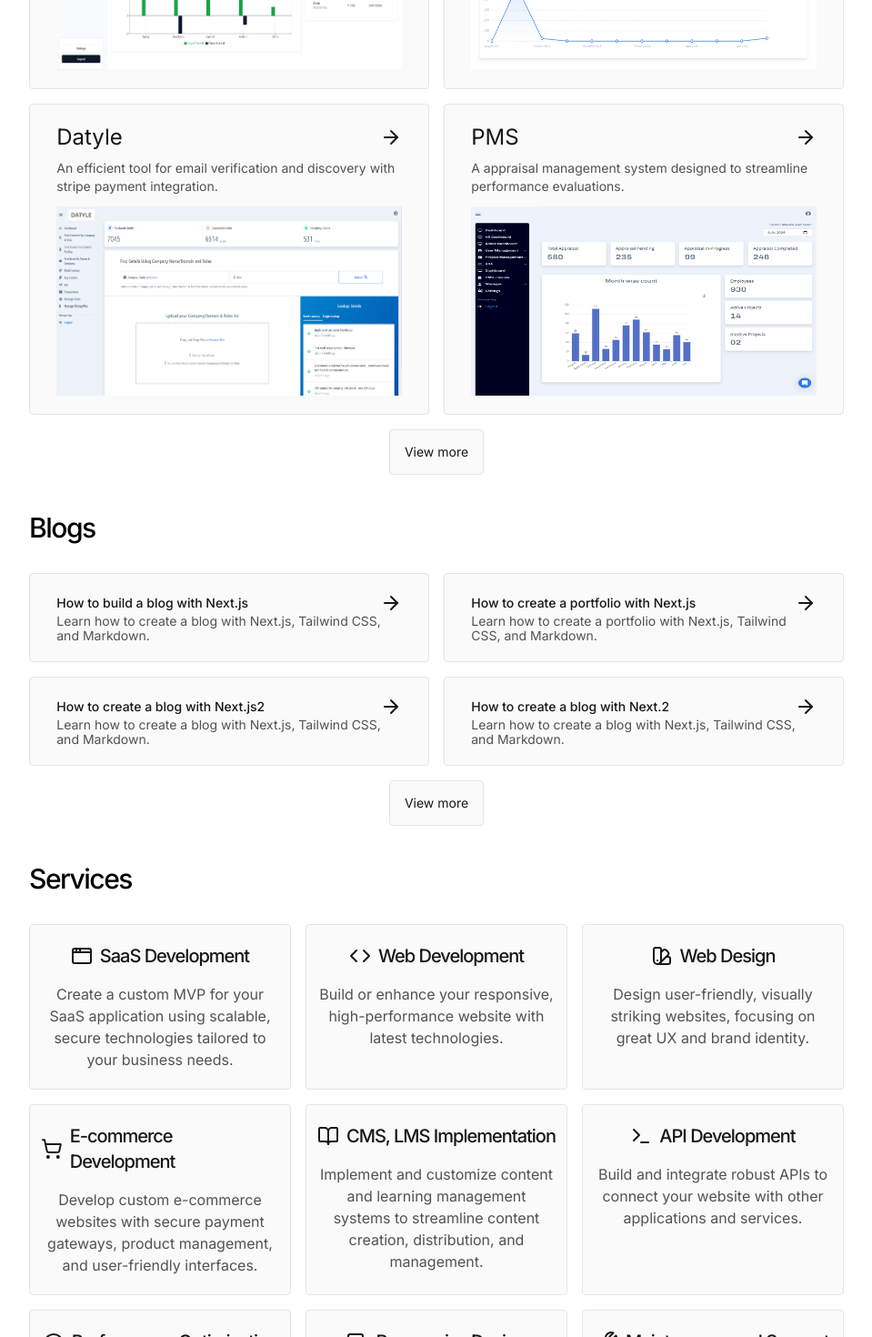
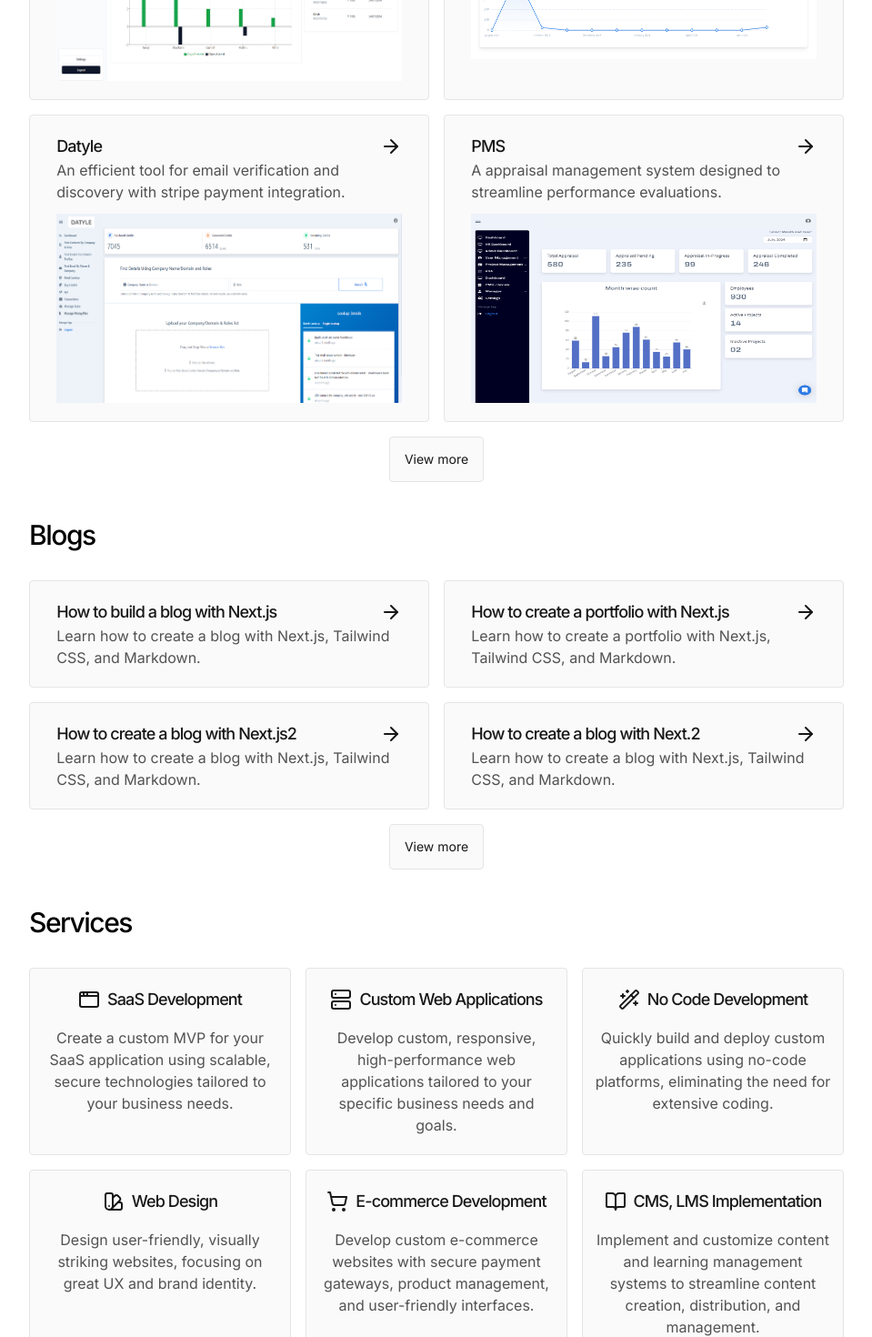
Before and after one commit to ShashankNathe/portfolio-blog, a Next.js app: page / in a window 1280 px wide. Shown: the part 1100-2570 px from the top of the page at 91% size, without its empty margins (160-1119 px from the left). Built offline with nearby package versions, Linux system fonts and the light colour scheme.

Commit message:
home page v1

```diff
--- a/app/layout.jsx
+++ b/app/layout.jsx
@@ -39,7 +39,7 @@
 export default function RootLayout({ children }) {
   return (
     <html lang="en">
-      <body className={`${inter.className} antialiased mb-40 flex flex-col md:flex-row mx-4 mt-8 lg:mx-auto max-w-4xl`}>
+      <body className={`${inter.className} antialiased mb-10 flex flex-col md:flex-row mx-4 mt-8 lg:mx-auto max-w-4xl`}>
         <main className="flex-auto min-w-0 mt-6 flex flex-col px-2 md:px-0">
           <Navbar />
           {children}
--- a/components/BlogsHome.jsx
+++ b/components/BlogsHome.jsx
@@ -55,16 +55,14 @@
           <Link
             key={blog.title}
             href={`/blog/${blog.link}`}
-            target="_blank"
             className="flex flex-col items-center py-5 p-3 rounded border group border-neutral-200 bg-neutral-50 text-sm leading-4 text-neutral-900 no-underline dark:border-neutral-700 dark:bg-neutral-800 dark:text-neutral-100 hover:[background:linear-gradient(45deg,#262626,theme(colors.neutral.800)_50%,#262626)_padding-box,conic-gradient(from_var(--border-angle),theme(colors.slate.600/.48)_80%,_theme(colors.neutral.500)_86%,_theme(colors.neutral.300)_90%,_theme(colors.neutral.500)_94%,_theme(colors.slate.600/.48))_border-box] hover:border-transparent hover:animate-border ease-in cursor-pointer"
           >
             <div className="w-11/12">
               <div className="flex items-center justify-between">
-                <p className="font-medium text-neutral-900 dark:text-neutral-100">{blog.title}</p>
-
+                <h2 className="text-lg font-medium tracking-tighter">{blog.title}</h2>
                 <ArrowRight className="transform transition-transform duration-300 group-hover:-rotate-45" />
               </div>
-              <p className="text-neutral-600 dark:text-neutral-400">{blog.description}</p>
+              <p className="text-neutral-600 dark:text-neutral-400  text-base">{blog.description}</p>
             </div>
           </Link>
         ))}
--- a/components/ContactHome.jsx
+++ b/components/ContactHome.jsx
@@ -1,19 +1,23 @@
+import { GitBranch, Github, Linkedin, LinkedinIcon, LucideLinkedin, Phone } from "lucide-react";
+import Image from "next/image";
+import Link from "next/link";
 import React from "react";
 
 const ContactHome = () => {
   return (
     <section className="mb-10">
-      <h1 className="mb-8 text-3xl font-medium tracking-tighter">Contact me</h1>
+      <h1 className="mb-8 text-3xl font-medium tracking-tighter">Lets get in touch</h1>
+      <div className="grid sm:grid-cols-2 gap-4 items-start">
         <form>
           <div className="space-y-12">
-          <div className="border-b border-gray-900/10 pb-12">
-            <div className="mt-10 grid grid-cols-1 gap-x-6 gap-y-4 sm:grid-cols-6">
-              <div className="sm:col-span-4">
+            <div className="border-b border-gray-900/10">
+              <div className="gap-y-3">
+                <div className="mb-3">
                   <label htmlFor="name" className="block text-sm font-medium leading-6 ">
                     Name
                   </label>
                   <div className="mt-2">
-                  <div className="flex rounded-md shadow-sm ring-1 ring-inset ring-gray-300 focus-within:ring-2 focus-within:ring-inset focus-within:ring-indigo-600 sm:max-w-md">
+                    <div className="flex rounded-md shadow-sm ring-1 ring-inset ring-gray-300 focus-within:ring-2 focus-within:ring-inset focus-within:ring-indigo-600 w-full">
                       <input
                         id="name"
                         name="name"
@@ -25,7 +29,7 @@
                     </div>
                   </div>
                 </div>
-              <div className="sm:col-span-4">
+                <div className="mb-3">
                   <label htmlFor="email" className="block text-sm font-medium leading-6 ">
                     Email
                   </label>
@@ -43,7 +47,7 @@
                   </div>
                 </div>
 
-              <div className="sm:col-span-4">
+                <div className="mb-3">
                   <label htmlFor="about" className="block text-sm font-medium leading-6 ">
                     Message
                   </label>
@@ -60,7 +64,7 @@
                   </div>
                 </div>
 
-              <div className="sm:col-span-4 mt-6 ">
+                <div className=" mt-6 ">
                   <div className="flex rounded-md shadow-sm sm:max-w-md justify-end">
                     <button
                       type="submit"
@@ -74,6 +78,29 @@
             </div>
           </div>
         </form>
+        <div className="mt-5 sm:mb-0 sm:mt-16 sm:ml-4">
+          <p className="text-neutral-600 dark:text-neutral-400 text-base  text-justify">
+            {" "}
+            I'm currently available for freelance work. If you have a project in mind that you'd like to discuss, feel free to reach out to me. I'm always open to new opportunities
+            and collaborations.
+          </p>
+          <p className="text-neutral-600 dark:text-neutral-400 text-base mt-2">I'd love to hear from you!</p>
+          <div className="flex items-center gap-3 mt-3 justify-between">
+            <div className="flex items-center gap-3">
+              <Phone />
+              <p className="text-neutral-600 dark:text-neutral-400 text-base">+91 8483851903</p>
+            </div>
+            <div className="flex items-center gap-3">
+              <Link href={"https://www.linkedin.com/in/shashank-nathe-6730b2205/"} target="_blank">
+                <Linkedin width={25} height={25} />
+              </Link>
+              <Link href={"https://github.com/shashanknathe"} target="_blank">
+                <Image src="/github.png" alt="github link icon" width={25} height={25} />
+              </Link>
+            </div>
+          </div>
+        </div>
+      </div>
     </section>
   );
 };
--- a/components/Projects.jsx
+++ b/components/Projects.jsx
@@ -50,10 +50,10 @@
           >
             <div className="w-11/12">
               <div className="flex items-center justify-between">
-                <h1 className="text-lg md:text-2xl">{project.title}</h1>
+                <h2 className="text-lg font-medium tracking-tighter">{project.title}</h2>
                 <ArrowRight className="transform transition-transform duration-300 group-hover:-rotate-45" />
               </div>
-              <p className="text-neutral-600 dark:text-neutral-400 mt-2 leading-5">{project.description}</p>
+              <p className="text-neutral-600 dark:text-neutral-400 text-base">{project.description}</p>
             </div>
             <div className="w-11/12 mt-3">
               <Image src={project.image} alt={`Project ${project.title} Home Page`} className="w-full h-52" width={project.width} height={project.height} />
--- a/components/Services.jsx
+++ b/components/Services.jsx
@@ -1,4 +1,4 @@
-import { AppWindow, BookOpen, Code, Gauge, Globe, MonitorSmartphone, ServerIcon, ShoppingCart, SwatchBook, Terminal, UserCog, Wrench } from "lucide-react";
+import { AppWindow, BookOpen, Code, Gauge, Globe, MonitorSmartphone, ServerIcon, ShoppingCart, SwatchBook, Terminal, UserCog, WandSparkles, Wrench } from "lucide-react";
 import React from "react";
 
 const Services = () => {
@@ -8,10 +8,16 @@
       description: "Create a custom MVP for your SaaS application using scalable, secure technologies tailored to your business needs.",
       icon: <AppWindow />,
     },
+
     {
-      title: "Web Development",
-      description: "Build or enhance your responsive, high-performance website with latest technologies.",
-      icon: <Code />,
+      title: "Custom Web Applications",
+      description: "Develop custom, responsive, high-performance web applications tailored to your specific business needs and goals.",
+      icon: <ServerIcon />,
+    },
+    {
+      title: "No Code Development",
+      description: "Quickly build and deploy custom applications using no-code platforms, eliminating the need for extensive coding.",
+      icon: <WandSparkles />,
     },
     {
       title: "Web Design",
@@ -48,11 +54,7 @@
       description: "Provide ongoing maintenance and support to keep your website up-to-date, secure, and running smoothly.",
       icon: <Wrench />,
     },
-    {
-      title: "Custom Web Applications",
-      description: "Develop custom web applications tailored to your specific business needs and goals.",
-      icon: <ServerIcon />,
-    },
+
     {
       title: "UX Design",
       description: "Improve your website's usability and user satisfaction through thoughtful UX design.",
@@ -74,11 +76,10 @@
             key={service.title}
             className="flex flex-col items-center py-5 p-3 rounded border group border-neutral-200 bg-neutral-50 text-sm leading-4 text-neutral-900 no-underline dark:border-neutral-700 dark:bg-neutral-800 dark:text-neutral-100 hover:[background:linear-gradient(45deg,#262626,theme(colors.neutral.800)_50%,#262626)_padding-box,conic-gradient(from_var(--border-angle),theme(colors.slate.600/.48)_80%,_theme(colors.neutral.500)_86%,_theme(colors.neutral.300)_90%,_theme(colors.neutral.500)_94%,_theme(colors.slate.600/.48))_border-box] hover:border-transparent hover:animate-border ease-in cursor-pointer"
           >
-            <h2 className="flex items-center gap-2 mb-4 text-xl font-medium tracking-tighter">
+            <h2 className="flex items-center gap-2 mb-4 text-lg font-medium tracking-tighter">
               {service.icon}
               {service.title}
             </h2>
-            {/* <div className="flex"></div> */}
             <p className="text-neutral-600 dark:text-neutral-400 text-center text-base">{service.description}</p>
           </div>
         ))}
--- a/components/Skills.jsx
+++ b/components/Skills.jsx
@@ -22,7 +22,7 @@
           <Badge key={skill.name}>
             <div className="flex flex-col items-center justify-center w-full text-lg md:text-2xl py-4 md:py-6">
               <Image alt={skill.name} src={skill.logo} className="!mr-1 w-12 h-12 md:w-14 md:h-14 lg:w-16 lg:h-16" width="54" height="54" />
-              <span className="mt-4">{skill.name}</span>
+              <h2 className="text-lg font-medium tracking-tighter mt-4">{skill.name}</h2>
             </div>
           </Badge>
         ))}
```
Also changed, not shown: public/github.png (added). Lines whose indentation alone changed are shown as unchanged.
